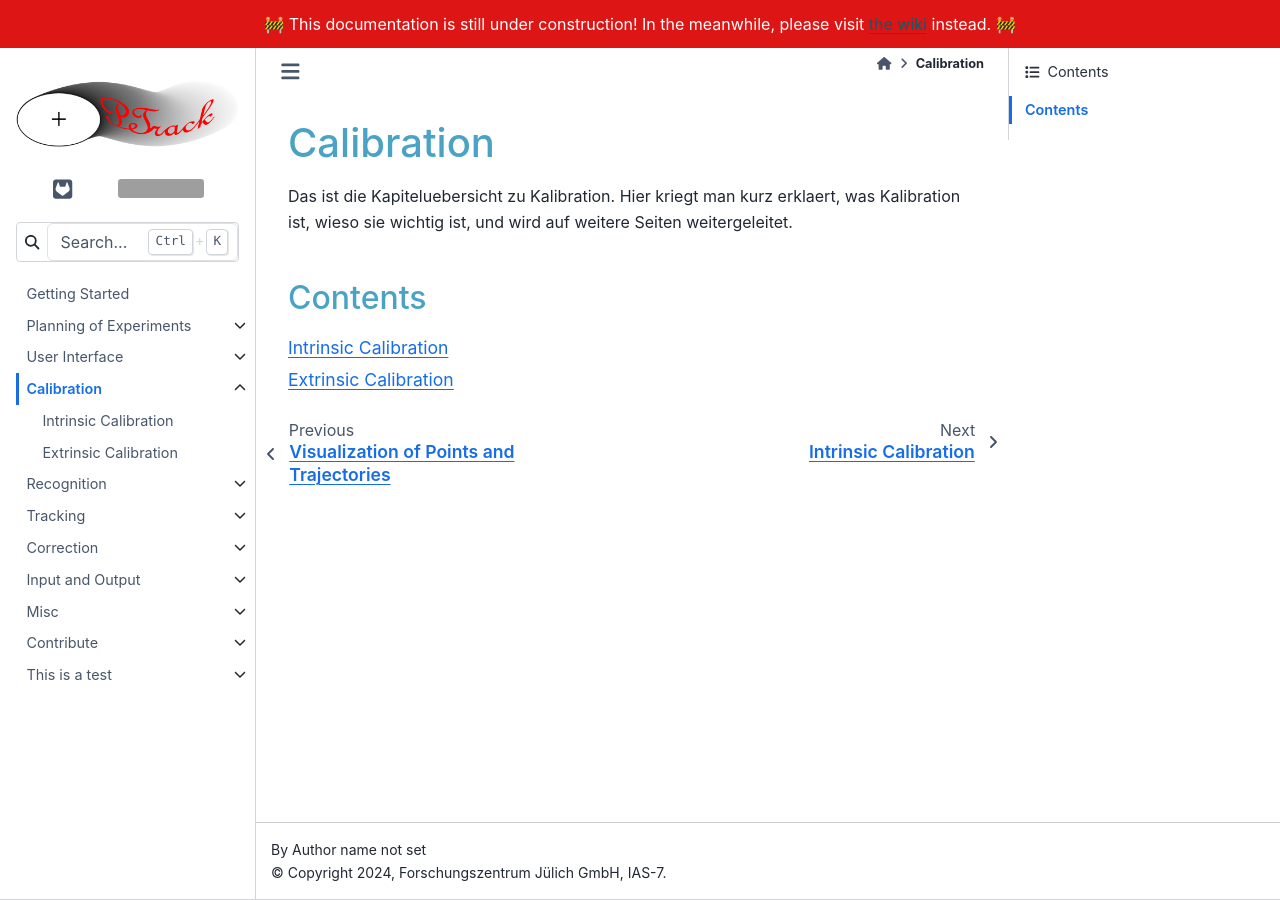
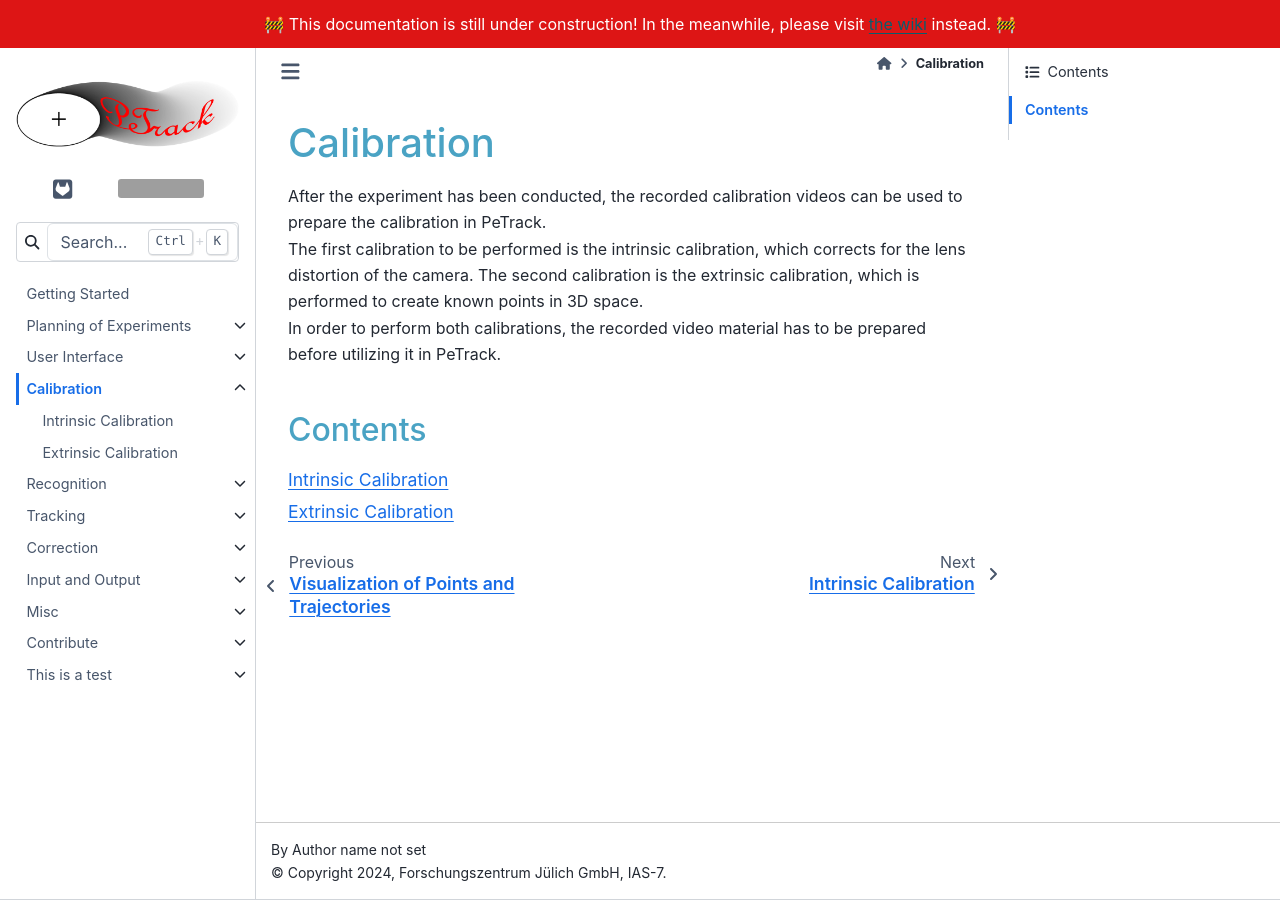
Before and after one commit to ped-dyn-emp/PeTrack, a Sphinx documentation site: the page built from docs/source/calibration/calibration.md, in a window 1280 px wide. Built offline with Sphinx 7.4.7 and the Sphinx Book theme 1.1.4, drawn with Linux system fonts in a browser that asks for light colours; grey boxes are pictures that could not be loaded.

Commit message:
Docu calibration

```diff
--- a/docs/source/calibration/calibration.md
+++ b/docs/source/calibration/calibration.md
@@ -1,6 +1,13 @@
 # Calibration
 
-Das ist die Kapiteluebersicht zu Kalibration. Hier kriegt man kurz erklaert, was Kalibration ist, wieso sie wichtig ist, und wird auf weitere Seiten weitergeleitet.
+After the experiment has been conducted,
+the recorded calibration videos can be used to prepare the calibration in PeTrack.
+<br>
+The first calibration to be performed is the intrinsic calibration, which corrects for the lens distortion of the camera.
+The second calibration is the extrinsic calibration, which is performed to create known points in 3D space.
+<br>
+In order to perform both calibrations, the recorded video material has to be prepared before utilizing it in PeTrack.
+
 
 ## Contents
 
```
